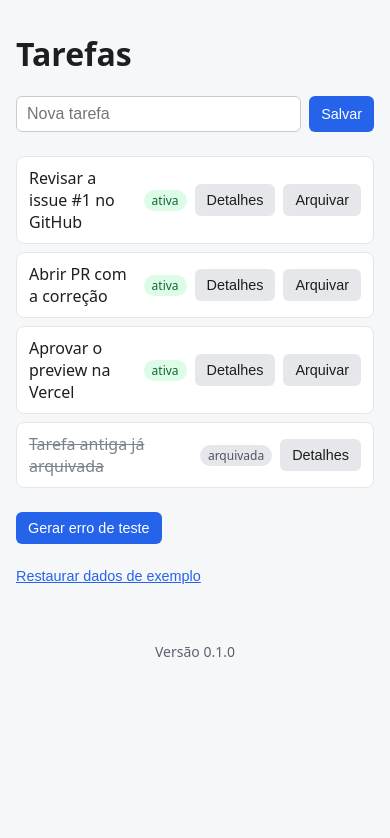
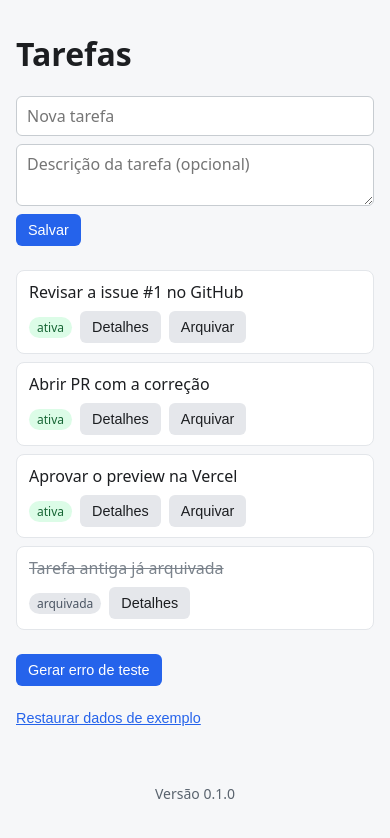
Before and after one commit to Alorencatto/curso-app-tarefas, a Next.js app: page / in a window 390 px wide. Shown: the top 838 px of the page. Built offline with nearby package versions, Linux system fonts and the light colour scheme.

Commit message:
feat: exibe descricoes completas nas tarefas
Co-authored-by: OpenBot <335604065+openbotgit[bot]@users.noreply.github.com>

```diff
--- a/app/globals.css
+++ b/app/globals.css
@@ -2,8 +2,10 @@
 body { margin: 0; font-family: system-ui, sans-serif; background: #f6f7f9; color: #1c1e21; }
 .container { max-width: 640px; margin: 0 auto; padding: 32px 16px; }
 h1 { margin-top: 0; }
-.form { display: flex; gap: 8px; margin-bottom: 24px; }
-.form input { flex: 1; padding: 8px 10px; border: 1px solid #c7ccd1; border-radius: 6px; font-size: 1rem; }
+.form { display: grid; gap: 8px; margin-bottom: 24px; }
+.form input, .form textarea { width: 100%; padding: 8px 10px; border: 1px solid #c7ccd1; border-radius: 6px; font: inherit; font-size: 1rem; }
+.form textarea { resize: vertical; }
+.form button { justify-self: start; }
 button { padding: 8px 12px; border: 0; border-radius: 6px; background: #2563eb; color: #fff; font-size: .9rem; cursor: pointer; }
 button:hover { background: #1d4ed8; }
 .list { list-style: none; margin: 0; padding: 0; display: grid; gap: 8px; }
@@ -14,7 +16,17 @@ button:hover { background: #1d4ed8; }
 .archived .badge { background: #e5e7eb; color: #4b5563; }
 .item button { background: #e5e7eb; color: #1c1e21; }
 .item button:hover { background: #d1d5db; }
-.details { margin-top: 16px; padding: 12px; background: #fff; border-left: 4px solid #2563eb; border-radius: 4px; }
+.details { margin-top: 16px; padding: 16px; background: #fff; border: 1px solid #e3e6ea; border-left: 4px solid #2563eb; border-radius: 8px; }
+.details-heading { display: flex; align-items: center; justify-content: space-between; gap: 12px; }
+.details h2 { margin: 0; font-size: 1.125rem; }
+.details p { margin: 12px 0 0; white-space: pre-wrap; overflow-wrap: anywhere; }
+.details-heading button { flex-shrink: 0; background: #e5e7eb; color: #1c1e21; }
+.details-heading button:hover { background: #d1d5db; }
+@media (max-width: 480px) {
+  .item { flex-wrap: wrap; }
+  .item .title { flex-basis: 100%; }
+  .details-heading { align-items: flex-start; flex-direction: column; }
+}
 .link { margin-top: 24px; background: none; color: #2563eb; padding: 0; text-decoration: underline; }
 .link:hover { background: none; }
 .test-error { margin-top: 24px; display: grid; gap: 12px; justify-items: start; }
--- a/app/page.tsx
+++ b/app/page.tsx
@@ -6,20 +6,13 @@ import { STORAGE_KEY, initialTasks, type Task } from "./tasks";
 
 const SAVE_DELAY_MS = 600; // atraso fixo para a demonstração ser previsível
 
-function describeTask(task: Task): string {
-  // BUG 2 (intencional): tarefas arquivadas não têm `archive`, então
-  // `task.archive!.archivedAt` lança TypeError ao abrir os detalhes.
-  const when = new Date(task.archive!.archivedAt).toLocaleDateString("pt-BR");
-  const status = task.status === "archived" ? `Arquivada em ${when}: ${task.archive!.reason}` : "Ativa";
-  return `${task.title} — ${status}`;
-}
-
 export default function Page() {
   const [tasks, setTasks] = useState<Task[]>(initialTasks);
   const [loaded, setLoaded] = useState(false);
   const [title, setTitle] = useState("");
+  const [description, setDescription] = useState("");
   const [saving, setSaving] = useState(false);
-  const [details, setDetails] = useState<string | null>(null);
+  const [selectedTask, setSelectedTask] = useState<Task | null>(null);
   const [confirmingTestError, setConfirmingTestError] = useState(false);
   const [testErrorStatus, setTestErrorStatus] = useState<string | null>(null);
 
@@ -49,10 +42,11 @@ export default function Page() {
     setTimeout(() => {
       try {
         setTasks((current) => [
-          { id: crypto.randomUUID(), title: text, status: "active", createdAt: new Date().toISOString() },
+          { id: crypto.randomUUID(), title: text, description: description.trim(), status: "active", createdAt: new Date().toISOString() },
           ...current,
         ]);
         setTitle("");
+        setDescription("");
       } finally {
         // Libera o botão mesmo se o salvamento falhar, permitindo nova tentativa.
         setSaving(false);
@@ -62,17 +56,17 @@ export default function Page() {
 
   function archive(id: string) {
     setTasks((current) => current.map((t) => (t.id === id ? { ...t, status: "archived" } : t)));
-    setDetails(null);
+    setSelectedTask(null);
   }
 
   function openDetails(task: Task) {
-    setDetails(describeTask(task));
+    setSelectedTask(task);
   }
 
   function resetData() {
     localStorage.removeItem(STORAGE_KEY);
     setTasks(initialTasks);
-    setDetails(null);
+    setSelectedTask(null);
   }
 
   function generateTestError() {
@@ -106,6 +100,13 @@ export default function Page() {
           value={title}
           onChange={(e) => setTitle(e.target.value)}
         />
+        <textarea
+          aria-label="Descrição da tarefa (opcional)"
+          placeholder="Descrição da tarefa (opcional)"
+          value={description}
+          onChange={(e) => setDescription(e.target.value)}
+          rows={2}
+        />
         <button type="submit" disabled={saving}>{saving ? "Salvando…" : "Salvar"}</button>
       </form>
 
@@ -122,7 +123,15 @@ export default function Page() {
         ))}
       </ul>
 
-      {details && <p className="details" role="status">{details}</p>}
+      {selectedTask && (
+        <section className="details" aria-labelledby="task-details-title">
+          <div className="details-heading">
+            <h2 id="task-details-title">{selectedTask.title}</h2>
+            <button type="button" onClick={() => setSelectedTask(null)}>Fechar detalhes</button>
+          </div>
+          <p>{selectedTask.description?.trim() || "Esta tarefa não tem descrição."}</p>
+        </section>
+      )}
 
       <section className="test-error">
         <button
--- a/app/tasks.ts
+++ b/app/tasks.ts
@@ -3,6 +3,7 @@ export type TaskStatus = "active" | "archived";
 export type Task = {
   id: string;
   title: string;
+  description?: string;
   status: TaskStatus;
   createdAt: string;
   // Metadados do arquivamento. Tarefas arquivadas não os preenchem.
@@ -12,8 +13,8 @@ export type Task = {
 export const STORAGE_KEY = "curso-tarefas:v1";
 
 export const initialTasks: Task[] = [
-  { id: "seed-1", title: "Revisar a issue #1 no GitHub", status: "active", createdAt: "2026-11-20T10:00:00.000Z" },
-  { id: "seed-2", title: "Abrir PR com a correção", status: "active", createdAt: "2026-11-21T10:00:00.000Z" },
+  { id: "seed-1", title: "Revisar a issue #1 no GitHub", description: "Conferir os critérios de aceite, identificar a causa do problema e registrar os próximos passos.", status: "active", createdAt: "2026-11-20T10:00:00.000Z" },
+  { id: "seed-2", title: "Abrir PR com a correção", description: "Enviar a mudança em uma branch própria, explicar como validar e vincular o pull request à issue.", status: "active", createdAt: "2026-11-21T10:00:00.000Z" },
   { id: "seed-3", title: "Aprovar o preview na Vercel", status: "active", createdAt: "2026-11-22T10:00:00.000Z" },
-  { id: "seed-4", title: "Tarefa antiga já arquivada", status: "archived", createdAt: "2026-11-01T10:00:00.000Z" },
+  { id: "seed-4", title: "Tarefa antiga já arquivada", description: "Esta tarefa foi concluída e arquivada como exemplo.", status: "archived", createdAt: "2026-11-01T10:00:00.000Z" },
 ];
```
Also changed, not shown: 1 other file (tests, documents, lock files or other folders).
